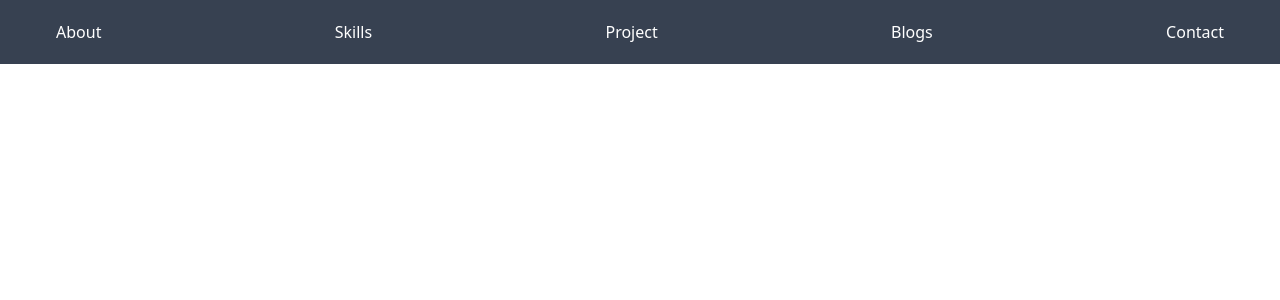
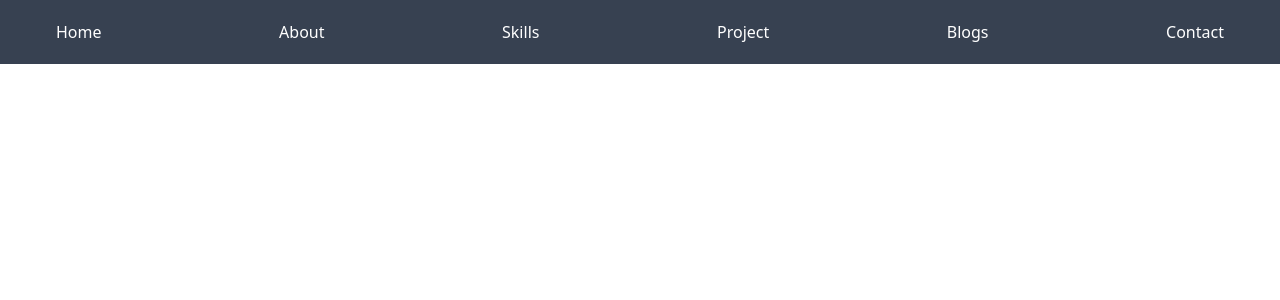
Before and after one commit to peninah98/PeninePortifolio, a React (Vite) app: page / in a window 1280 px wide. Shown: the top 300 px of the page. Built offline with nearby package versions, Linux system fonts and the light colour scheme.

Commit message:
feat: creating new branch for development

```diff
--- a/src/Component/NavBar.tsx
+++ b/src/Component/NavBar.tsx
@@ -3,9 +3,12 @@ import { ReactElement } from "react"
 export default function NavBar(): ReactElement {
   return (
     <div className="bg-gray-700">
-      <img src="" alt="" />
+      <img
+        src=""
+        alt=""
+      />
       <ul className=" text-white flex justify-between items-center h-16 px-4 mx-10">
-
+        <li>Home</li>
         <li>About</li>
         <li>Skills</li>
         <li>Project</li>
```
